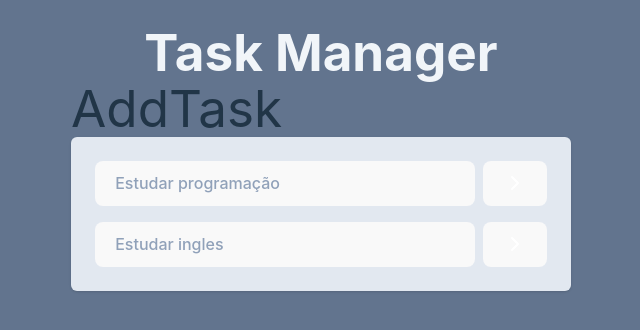
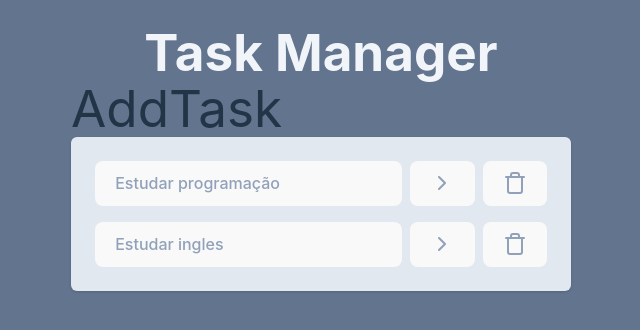
Before and after one commit to savass33/Estudo-React, a React (Vite) app: page / in a window 1280 px wide. Shown: the top 330 px of the page, without its empty margins (319-959 px from the left). Built offline with nearby package versions, Linux system fonts and the light colour scheme.

Commit message:
TaskDelete

```diff
--- a/src/App.jsx
+++ b/src/App.jsx
@@ -28,6 +28,11 @@
     setTasks(newTasks);
   }
 
+  function onTrashClick(taskID) {
+    const newTasks = tasks.filter((task) => task.id !== taskID);
+    setTasks(newTasks);
+  }
+
   return (
     <div className="w-screen h-screen bg-slate-500 flex justify-center p-6">
       <div className="w-[500px]">
@@ -35,7 +40,11 @@
           Task Manager
         </h1>
         <AddTask />
-        <Tasks tasks={tasks} onTaskClick={onTaskClick} />
+        <Tasks
+          tasks={tasks}
+          onTaskClick={onTaskClick}
+          onTrashClick={onTrashClick}
+        />
       </div>
     </div>
   );
--- a/src/components/Tasks.jsx
+++ b/src/components/Tasks.jsx
@@ -1,4 +1,4 @@
-import { ChevronRightIcon } from "lucide-react";
+import { ChevronRightIcon, TrashIcon } from "lucide-react";
 
 function Tasks(props) {
   return (
@@ -7,14 +7,20 @@
         <li key={task.id} className="flex gap-2">
           <button
             onClick={() => props.onTaskClick(task.id)}
-            className={`bg-slate-400 text-left w-full text-slate-400 p-2 rounded-md ${
+            className={`text-left w-full text-slate-400 p-2 rounded-md ${
               task.isCompleted && "line-through"
             }`}
           >
             {task.title}
           </button>
-          <button className="bg-slate-400 text-white p-2 rounded-md">
+          <button className="text-slate-400 p-2 rounded-md">
             <ChevronRightIcon />
+          </button>
+          <button
+            onClick={() => props.onTrashClick(task.id)}
+            className="text-slate-400 p-2 rounded-md"
+          >
+            <TrashIcon />
           </button>
         </li>
       ))}
```
